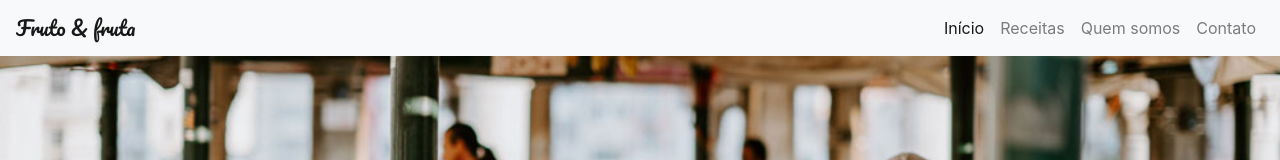
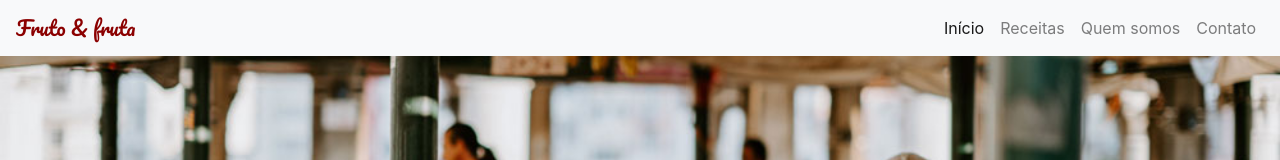
Before and after one commit to RodrigodevChagas/landingPage_Bootstrap, a plain HTML site: page index.html in a window 1280 px wide. Shown: the top 160 px of the page. Drawn offline with nearby package versions, Linux system fonts and the light colour scheme.

Commit message:
landing page finalizada

```diff
--- a/src/style.css
+++ b/src/style.css
@@ -30,3 +30,7 @@
     object-fit: cover;
     height: 30vh;
 }
+
+#cor-especial-nav-bar{
+    color: darkred;
+}
```
